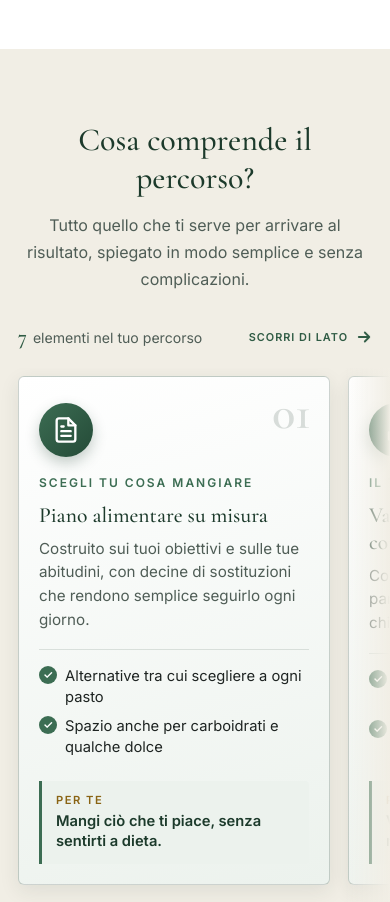
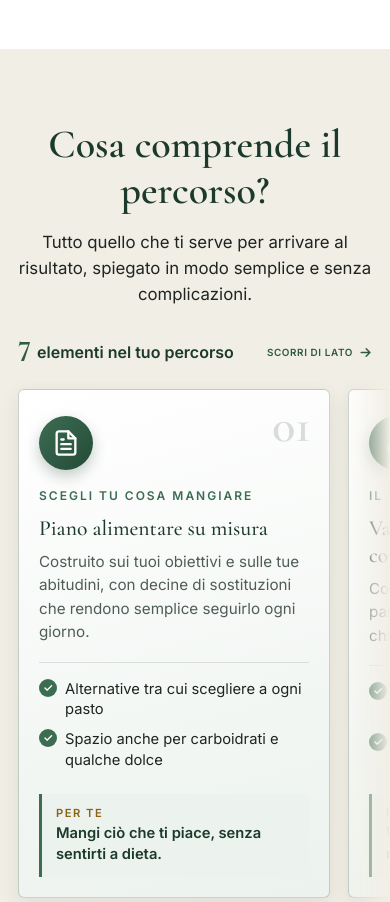
Before and after one commit to lorenzorizzi1209/sofiafenzi-dietista, a plain HTML site: page index.html in a window 390 px wide. Shown: the part 4080-4982 px from the top of the page. Drawn offline with nearby package versions, Linux system fonts and the light colour scheme.

Commit message:
Dà più rilievo al titolo e al conteggio di Cosa comprende su mobile
Co-Authored-By: Claude Sonnet 5.5 <noreply@anthropic.com>

```diff
--- a/style.css
+++ b/style.css
@@ -784,6 +784,8 @@ footer span {
   font-family: var(--serif);
   font-size: 1.5rem;
   font-weight: 600;
+  font-variant-numeric: lining-nums;
+  font-feature-settings: "lnum" 1;
 }
 
 /* invito a scorrere: sparisce appena la persona prova a girare il carosello */
@@ -1140,8 +1142,17 @@ footer span {
   .inc-carousel {
     --inc-pad: 18px;
   }
+  .offer-content.includes .section-title {
+    margin-bottom: 16px;
+    font-size: 2.5rem;
+    font-weight: 600;
+    line-height: 1.15;
+  }
   .offer-content.includes .section-subtitle {
-    margin-bottom: 26px;
+    margin-bottom: 30px;
+    color: var(--ink);
+    font-size: 1.05rem;
+    line-height: 1.55;
   }
   .inc-card {
     padding: 26px 20px 20px;
@@ -1159,14 +1170,24 @@ footer span {
     gap: 4px 10px;
   }
   .inc-count {
-    font-size: 0.88rem;
+    color: var(--green-900);
+    font-size: 1rem;
+    font-weight: 600;
   }
   .inc-count strong {
-    font-size: 1.3rem;
+    font-size: 1.9rem;
+    font-weight: 700;
+    line-height: 1;
+    vertical-align: -3px;
   }
   .inc-hint {
-    font-size: 0.68rem;
-    letter-spacing: 1px;
+    font-size: 0.62rem;
+    letter-spacing: 0.6px;
+    gap: 4px;
+  }
+  .inc-hint svg {
+    width: 15px;
+    height: 15px;
   }
   .inc-track {
     padding-bottom: 20px;
```
